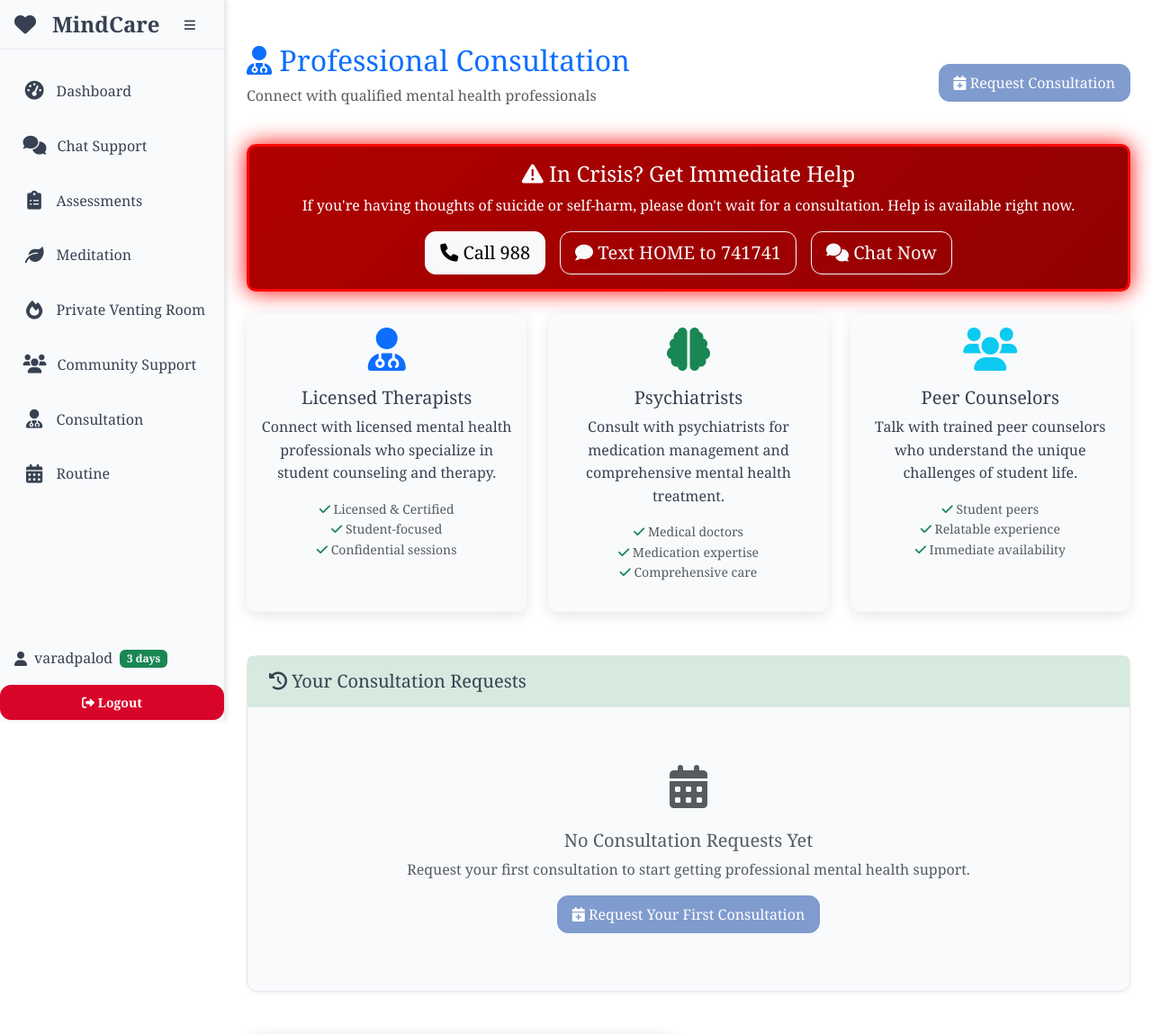
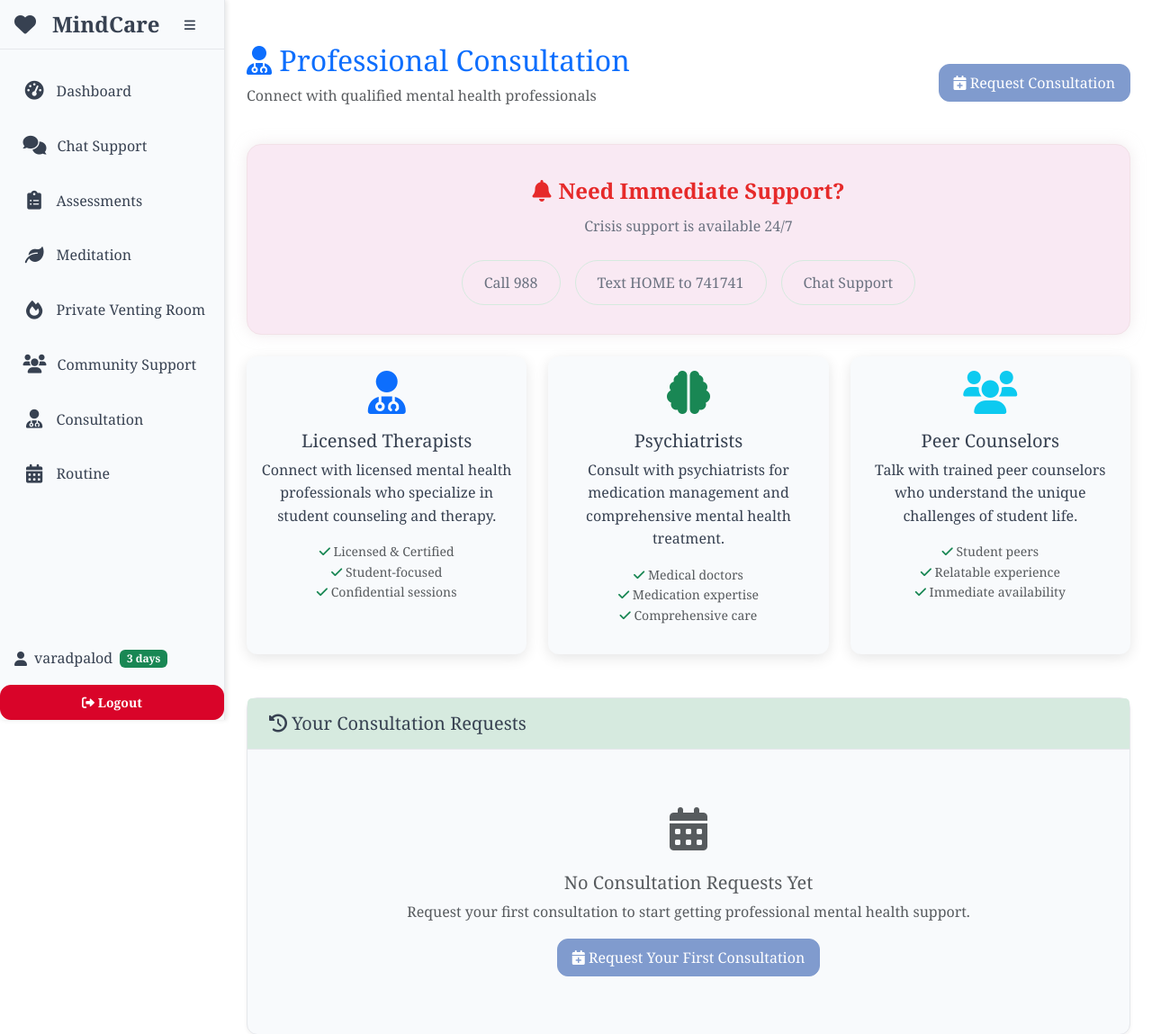
Before and after one commit to SarangRao20/SIH-MentalHealth, a Flask app: page /consultation in a window 1280 px wide. Shown: the top 1149 px of the page at 90% size. Run offline with Flask 3, Linux system fonts and the light colour scheme; a user stored in the database is signed in.

Commit message:
ui clean

```diff
--- a/templates/consultation.html
+++ b/templates/consultation.html
@@ -41,13 +41,57 @@
 .status-scheduled { color: #007bff; }
 .status-completed { color: #28a745; }
 
+/* RE-DESIGNED CRISIS BANNER STYLES */
 .crisis-banner {
-    background: linear-gradient(135deg, #b00000 0%, #920101 100%);
-    color: #fff;
-    border: none;
-    border-radius: 10px;
-    animation: sosPulse 1.5s infinite;
-    border: 3px solid #fc0707;
+    background: #f9e9f3; /* A light, soft background */
+    border: 1px solid #f2e1e7; /* Subtle border matching the soft tone */
+    border-radius: 1rem;
+    padding: 2rem;
+    text-align: center;
+    box-shadow: 0 0 15px rgba(225, 215, 220, 0.5);
+    transition: all 0.3s ease;
+}
+
+.crisis-banner:hover {
+    transform: translateY(-3px);
+    box-shadow: 0 5px 20px rgba(225, 215, 220, 0.7);
+}
+
+.crisis-banner .crisis-title {
+    color: #e62a2a; /* Soft pink for the main icon and text */
+    font-size: 1.5rem;
+    font-weight: bold;
+    display: flex;
+    align-items: center;
+    justify-content: center;
+    margin-bottom: 0.5rem;
+}
+
+.crisis-banner .crisis-title i {
+    margin-right: 0.5rem;
+}
+
+.crisis-banner .crisis-text {
+    color: #6b7280; /* Muted gray for body text */
+    font-size: 1rem;
+    margin-bottom: 1.5rem;
+}
+
+.crisis-banner .btn {
+    border-radius: 2rem;
+    font-weight: 500;
+    padding: 0.75rem 1.5rem;
+    transition: all 0.3s ease;
+}
+
+.crisis-banner .btn-outline {
+    border: 1px solid #d6eadf;
+    color: #6b7280;
+}
+
+.crisis-banner .btn-outline:hover {
+    background-color: #d6eadf;
+    color: #374151;
 }
 
 @keyframes sosPulse {
@@ -82,35 +126,22 @@
         </div>
     </div>
 
-    <!-- Crisis Support Banner -->
     <div class="row mb-4">
         <div class="col-12">
-            <div class="card crisis-banner">
-                <div class="card-body text-center">
-                    <h4 class="card-title">
-                        <i class="fas fa-exclamation-triangle"></i> In Crisis? Get Immediate Help
-                    </h4>
-                    <p class="card-text">
-                        If you're having thoughts of suicide or self-harm, please don't wait for a consultation.
-                        Help is available right now.
-                    </p>
-                    <div class="d-flex justify-content-center gap-3">
-                        <a href="tel:988" class="btn btn-light btn-lg">
-                            <i class="fas fa-phone"></i> Call 988
-                        </a>
-                        <a href="sms:741741" class="btn btn-outline-light btn-lg">
-                            <i class="fas fa-comment"></i> Text HOME to 741741
-                        </a>
-                        <a href="{{ url_for('chatbot') }}" class="btn btn-outline-light btn-lg">
-                            <i class="fas fa-comments"></i> Chat Now
-                        </a>
-                    </div>
+            <div class="crisis-banner">
+                <div class="crisis-title">
+                    <i class="fas fa-bell"></i> Need Immediate Support?
+                </div>
+                <p class="crisis-text">Crisis support is available 24/7</p>
+                <div class="d-flex justify-content-center gap-3">
+                    <a href="tel:988" class="btn btn-outline">Call 988</a>
+                    <a href="sms:741741" class="btn btn-outline">Text HOME to 741741</a>
+                    <a href="{{ url_for('chatbot') }}" class="btn btn-outline">Chat Support</a>
                 </div>
             </div>
         </div>
     </div>
 
-    <!-- Service Information -->
     <div class="row g-4 mb-5">
         <div class="col-md-6 col-lg-4">
             <div class="card consultation-card h-100">
@@ -170,7 +201,6 @@
         </div>
     </div>
 
-    <!-- Your Consultation Requests -->
     <div class="row">
         <div class="col-12">
             <div class="card">
@@ -253,7 +283,6 @@
         </div>
     </div>
 
-    <!-- Information Section -->
     <div class="row mt-5 align-items-stretch" >
         <div class="col-md-6 d-flex">
             <div class="card professional-card h-100 w-100 d-flex flex-column">
@@ -337,7 +366,6 @@
     </div>
 </div>
 
-<!-- Request Consultation Modal -->
 <div class="modal fade" id="requestModal" tabindex="-1">
     <div class="modal-dialog modal-lg">
         <div class="modal-content">
@@ -386,7 +414,7 @@
                             Preferred Time (Optional)
                         </label>
                         <input type="text" name="preferred_time" id="preferred_time" class="form-control"
-                               placeholder="e.g., Weekday mornings, Any time, Evenings only">
+                                placeholder="e.g., Weekday mornings, Any time, Evenings only">
                         <div class="form-text">
                             Help us schedule at a convenient time for you
                         </div>
@@ -398,7 +426,7 @@
                             Additional Notes (Optional)
                         </label>
                         <textarea name="notes" id="notes" class="form-control" rows="4"
-                                  placeholder="Share any specific concerns, topics you'd like to discuss, or other relevant information..."></textarea>
+                                    placeholder="Share any specific concerns, topics you'd like to discuss, or other relevant information..."></textarea>
                         <div class="form-text">
                             This information helps us match you with the most appropriate professional
                         </div>
@@ -437,7 +465,6 @@
     </div>
 </div>
 
-<!-- Details Modal -->
 <div class="modal fade" id="detailsModal" tabindex="-1">
     <div class="modal-dialog">
         <div class="modal-content">
@@ -448,8 +475,7 @@
                 <button type="button" class="btn-close" data-bs-dismiss="modal"></button>
             </div>
             <div class="modal-body" id="detailsContent">
-                <!-- Dynamic content -->
-            </div>
+                </div>
             <div class="modal-footer">
                 <button type="button" class="btn btn-secondary" data-bs-dismiss="modal">Close</button>
             </div>
```
Also changed, not shown: static/css/style.css (+19 -27 lines), templates/chatbot.html (+6 -12 lines), instance/mental_health.db.
